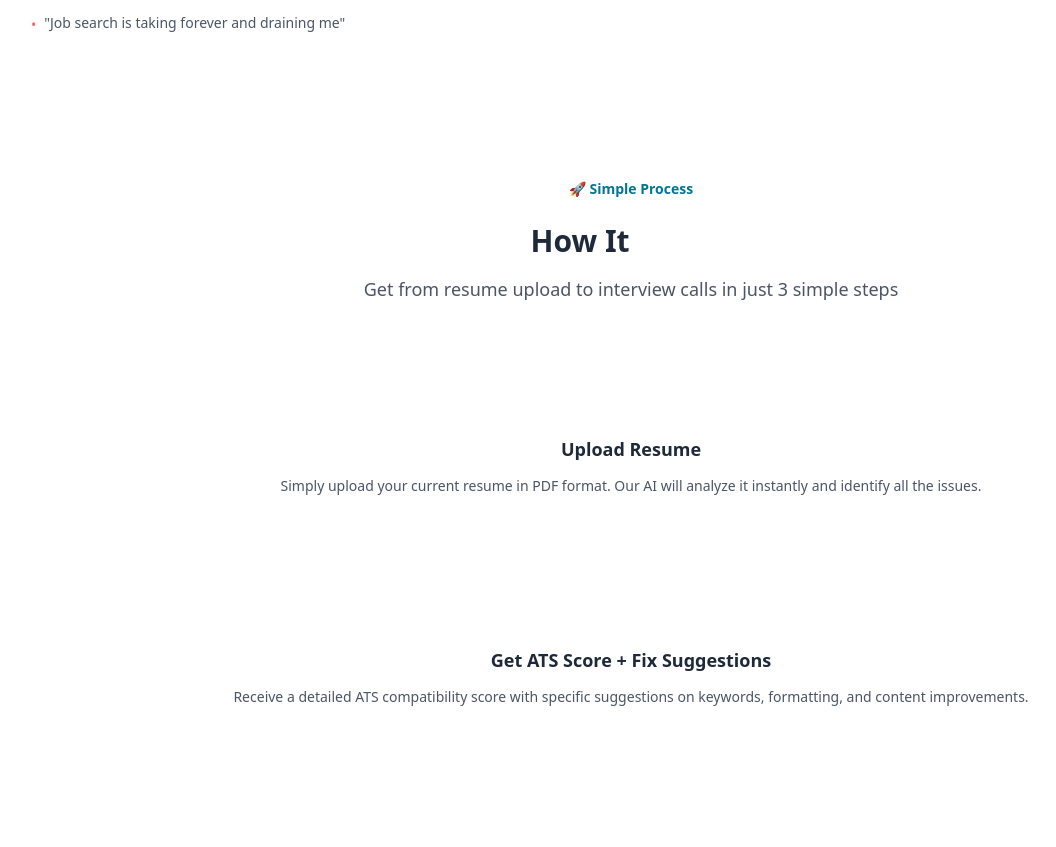
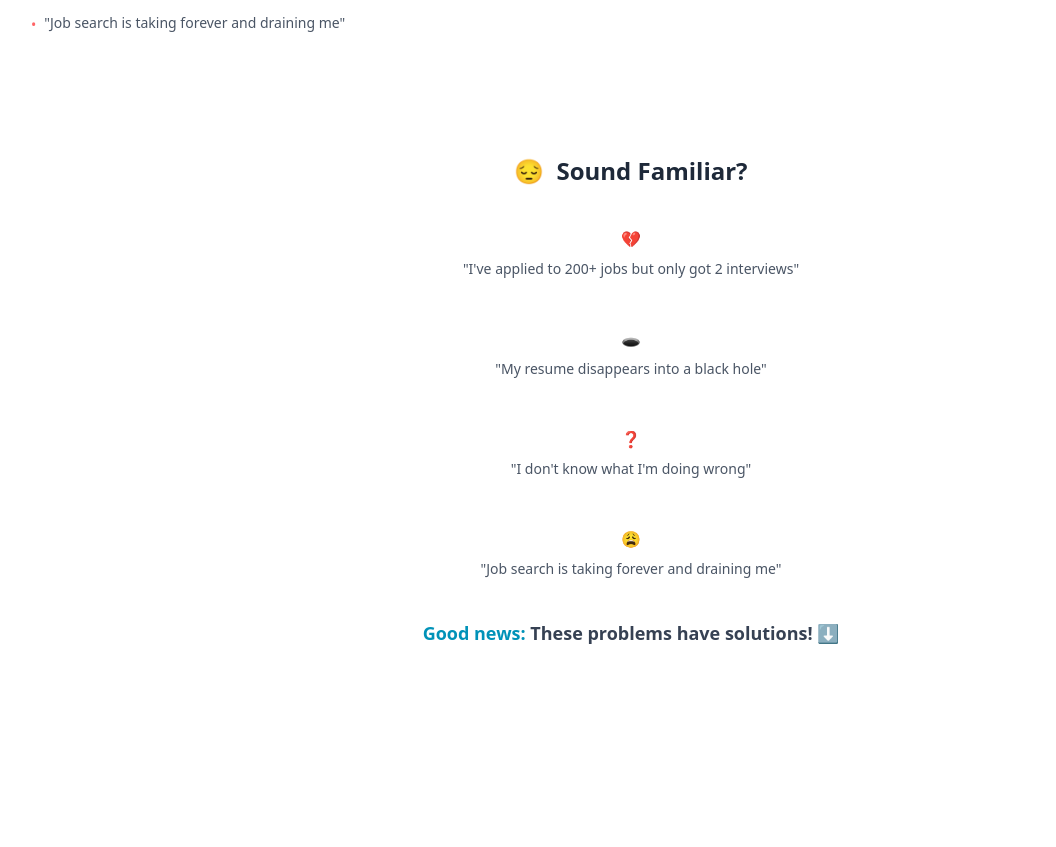
Before and after one commit to saurabhkabariya/hirelift, a Next.js app: page / in a window 1280 px wide. Shown: the part 2703-3550 px from the top of the page, without its empty margins (9-1065 px from the left). Built offline with nearby package versions, Linux system fonts and the light colour scheme; no server answers.

Commit message:
UI improvements

```diff
--- a/components/sections/ProblemSolutionSection.js
+++ b/components/sections/ProblemSolutionSection.js
@@ -83,7 +83,6 @@ export default function ProblemSolutionSection({ handleRedirect }) {
             transition={{ duration: 0.5, ease: "easeOut" }}
             className="order-2 lg:order-1"
           >
-            <div className="sticky top-24">
             <h3 className="text-xl sm:text-2xl lg:text-3xl font-bold text-gray-800 mb-6 sm:mb-8 flex items-center gap-3">
               <div className="p-2 bg-red-100 rounded-lg">
                 <FaTimes className="text-red-500 w-5 h-5 sm:w-6 sm:h-6" />
@@ -172,7 +171,6 @@ export default function ProblemSolutionSection({ handleRedirect }) {
                   </div>
                 </div>
               </motion.div>
-            </div>
           </motion.div>
 
           {/* Solutions Side */}
@@ -245,6 +243,45 @@ export default function ProblemSolutionSection({ handleRedirect }) {
             </motion.div>
           </motion.div>
         </div>
+
+        {/* Pain Points Bridge Section */}
+        <motion.div
+          initial={{ opacity: 0, y: 30 }}
+          whileInView={{ opacity: 1, y: 0 }}
+          viewport={{ once: true, margin: "-50px" }}
+          transition={{ duration: 0.6, ease: "easeOut" }}
+          className="mt-16 mb-12"
+        >
+          <div className="max-w-4xl mx-auto p-8 bg-white/80 backdrop-blur-sm border-l-4 border-cyan-400 rounded-2xl shadow-xl">
+            <h4 className="text-2xl font-bold text-gray-800 mb-6 text-center flex items-center justify-center gap-3">
+              <span className="text-red-500">😔</span>
+              Sound Familiar?
+            </h4>
+            <div className="grid sm:grid-cols-2 lg:grid-cols-4 gap-4 text-center">
+              <div className="p-4 bg-white/60 backdrop-blur-sm rounded-xl border border-gray-200">
+                <div className="text-red-400 mb-2">💔</div>
+                <p className="text-sm text-gray-600">"I've applied to 200+ jobs but only got 2 interviews"</p>
+              </div>
+              <div className="p-4 bg-white/60 backdrop-blur-sm rounded-xl border border-gray-200">
+                <div className="text-red-400 mb-2">🕳️</div>
+                <p className="text-sm text-gray-600">"My resume disappears into a black hole"</p>
+              </div>
+              <div className="p-4 bg-white/60 backdrop-blur-sm rounded-xl border border-gray-200">
+                <div className="text-red-400 mb-2">❓</div>
+                <p className="text-sm text-gray-600">"I don't know what I'm doing wrong"</p>
+              </div>
+              <div className="p-4 bg-white/60 backdrop-blur-sm rounded-xl border border-gray-200">
+                <div className="text-red-400 mb-2">😩</div>
+                <p className="text-sm text-gray-600">"Job search is taking forever and draining me"</p>
+              </div>
+            </div>
+            <div className="mt-6 text-center">
+              <p className="text-lg font-semibold text-gray-700">
+                <span className="text-cyan-600">Good news:</span> These problems have solutions! ⬇️
+              </p>
+            </div>
+          </div>
+        </motion.div>
       </div>
     </section>
   );
```
Lines whose indentation alone changed are shown as unchanged.
